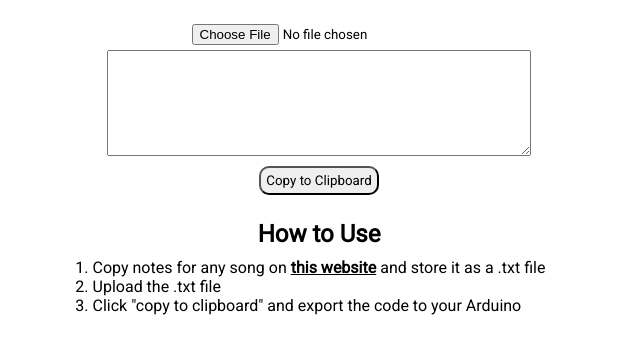
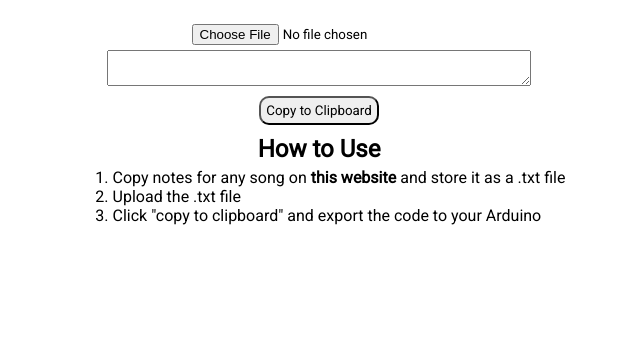
Before and after one commit to RogueArt/ipoduino-notes-converter, a website built with Parcel: page index.html in a window 1280 px wide. Shown: the part 70-424 px from the top of the page, without its empty margins (321-961 px from the left). Built offline with nearby package versions, Linux system fonts and the light colour scheme.

Commit message:
Minor changes

```diff
--- a/index.html
+++ b/index.html
@@ -20,12 +20,12 @@
 
     <div id="display-result"></div>
 
-    <textarea id="output"></textarea>
+    <textarea id="output" readonly></textarea>
 
     <input type="button" class="button-elems" id="copy-to-clipboard" value="Copy to Clipboard"></input>
 
-    <h2>How to Use</h2>
-    <ol>
+    <h2 id="how-to-use">How to Use</h2>
+    <ol id="steps">
       <li>Copy notes for any song on <a id="music-site" href="https://pianoletternotes.blogspot.com/p/">this website</a> and store it as a .txt file</li>
       <li>Upload the .txt file</li>
       <li>Click "copy to clipboard" and export the code to your Arduino</li>
--- a/src/styles.css
+++ b/src/styles.css
@@ -6,10 +6,6 @@ body {
   text-align: center;
   display: flex;
   flex-direction: column;
-}
-
-#repo-link {
-  text-decoration: none;
 }
 
 .button-elems {
@@ -22,29 +18,28 @@ body {
 textarea {
   font-family: "Roboto", sans-serif;
   width: 33%;
-  height: 100px;
 }
 
 #copy-to-clipboard {
   margin-top: 10px;
 }
 
-h2 {
-  margin: 0px;
-  margin-top: 25px;
-  padding: 0;
-}
-
-ol {
-  text-align: left;
-  margin-top: 10px;
-  padding: 0;
-}
-
 a {
+  text-decoration: none;
   color: black;
 }
 
 #music-site {
   font-weight: bold;
 }
+
+#how-to-use {
+  margin: 0;
+  margin-top: 10px;
+}
+
+#steps {
+  margin: 0;
+  margin-top: 5px;
+  text-align: left;
+}
```
